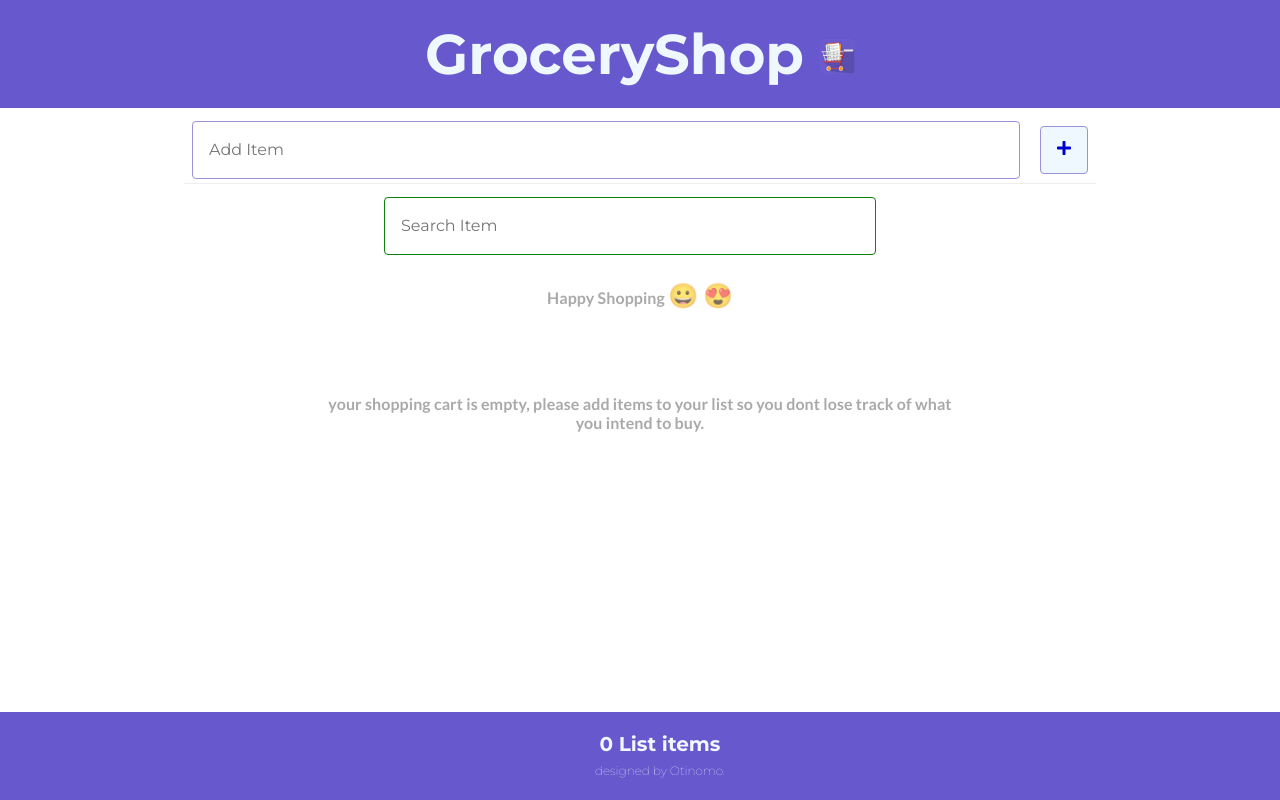
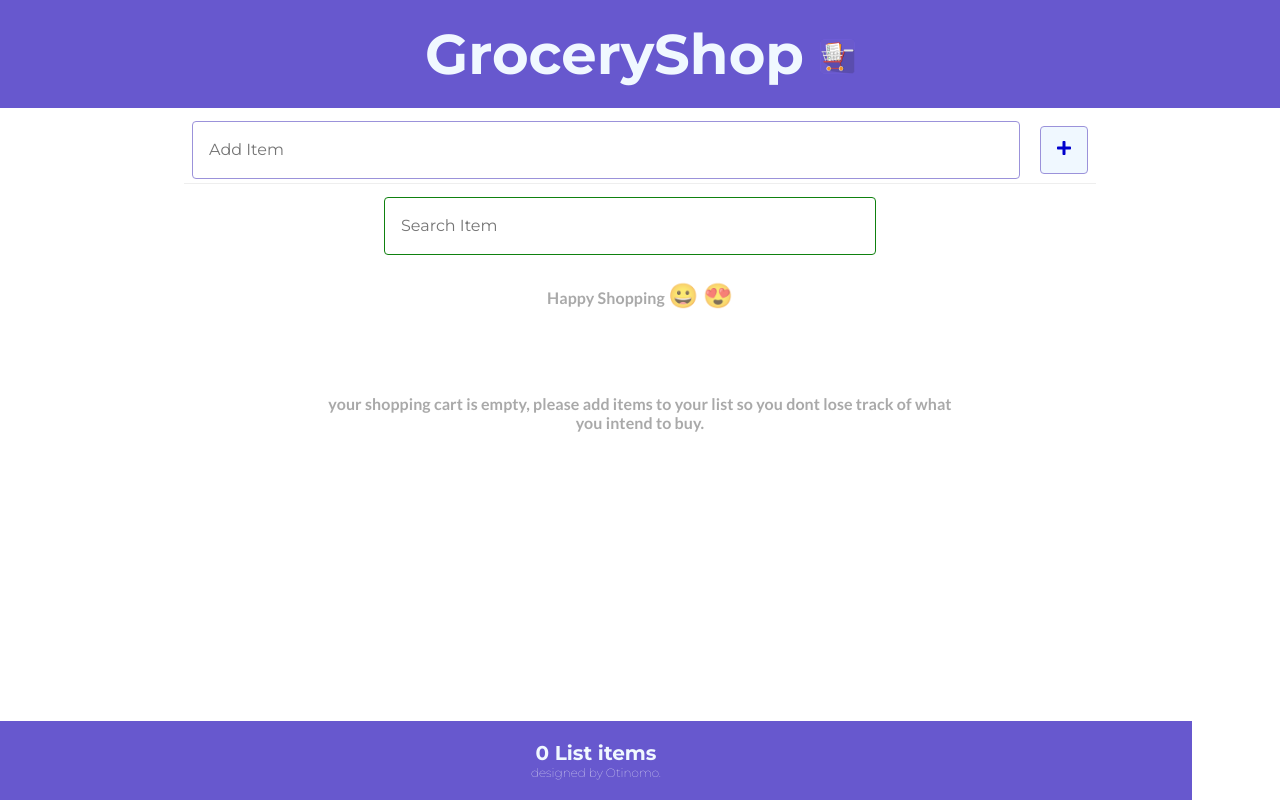
Before and after one commit to otinomz/Groceryshop, a React (Create React App) app: page / in a window 1280 px wide. Built offline with nearby package versions, Linux system fonts and the light colour scheme.

Commit message:
style bug fixed

```diff
--- a/src/index.css
+++ b/src/index.css
@@ -49,9 +49,15 @@ main > p {
 
 
 footer {
+  /* position: fixed;
+  bottom: 0; */
   position: fixed;
   bottom: 0;
-  width: 100%;
+  display: flex;
+  flex-direction: column;
+  align-items: center;
+  justify-content: center;
+  width: 90%;
   font-weight: bold;
   font-size: 20px;
 }
```
